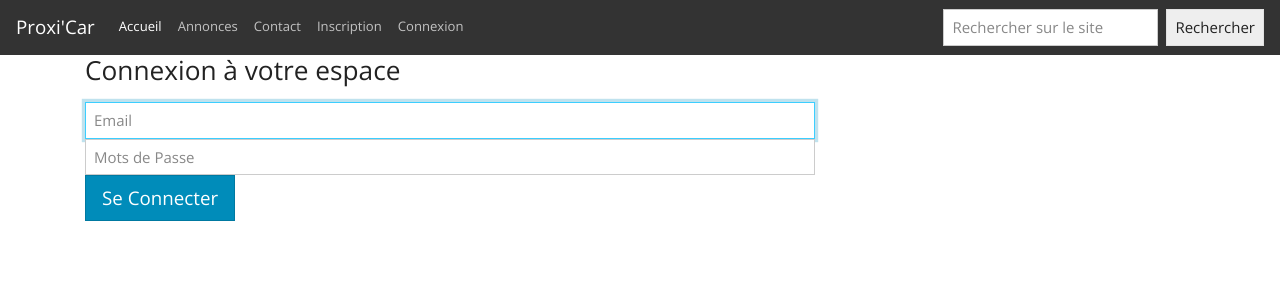
After one commit to florent11/proxicar, a Symfony app: template templates/security/login.html.twig in a window 1280 px wide. The commit adds this page. Shown: the top 300 px of the page. Run offline with Twig, Linux system fonts and the light colour scheme; the template is opened without the code that fills it, so the values that code supplies are empty; some libraries are stand-ins or nearby versions.

Commit message:
Création des templates 'base, 'home', login', 'annonces'

```diff
--- a/templates/base.html.twig
+++ b/templates/base.html.twig
@@ -2,11 +2,47 @@
 <html>
     <head>
         <meta charset="UTF-8">
+        <meta name="viewport" content="width=device-width, initial-scale=1.0">
+        <meta http-equiv="X-UA-Compatible" content="ie=edge">
+        <link rel="stylesheet" href="{{asset('css/bootstrap.min.css')}}">
         <title>{% block title %}Welcome!{% endblock %}</title>
         {% block stylesheets %}{% endblock %}
     </head>
     <body>
+        <nav class="navbar navbar-expand-lg navbar-dark bg-dark">
+            <a class="navbar-brand" href="{{ path('home') }}">Proxi'Car</a>
+            <button class="navbar-toggler" type="button" data-toggle="collapse" data-target="#navbarColor02" aria-controls="navbarColor02" aria-expanded="false" aria-label="Toggle navigation">
+                <span class="navbar-toggler-icon"></span>
+            </button>
+
+            <div class="collapse navbar-collapse" id="navbarColor02">
+                <ul class="navbar-nav mr-auto">
+                    <li class="nav-item active">
+                        <a class="nav-link" href="{{ path('home') }}">Accueil</a>
+                    </li>
+                    <li class="nav-item">
+                        <a class="nav-link" href="{{ path('annonces') }}">Annonces</a>
+                    </li>
+                    <li class="nav-item">
+                        <a class="nav-link" href="{{ path('contact') }}">Contact</a>
+                    </li>
+                    <li class="nav-item">
+                        <a class="nav-link" href="{{ path('app_register') }}">Inscription</a>
+                    </li>
+                    <li class="nav-item">
+                        <a class="nav-link" href="{{ path('app_login') }}">Connexion</a>
+                    </li>
+                </ul>
+                <form class="form-inline my-2 my-lg-0">
+                    <input class="form-control mr-sm-2" type="text" placeholder="Rechercher sur le site">
+                    <button class="btn btn-secondary my-2 my-sm-0" type="submit">Rechercher</button>
+                </form>
+            </div>
+        </nav>
         {% block body %}{% endblock %}
+        <script src="https://code.jquery.com/jquery-3.3.1.slim.min.js" integrity="sha384-q8i/X+965DzO0rT7abK41JStQIAqVgRVzpbzo5smXKp4YfRvH+8abtTE1Pi6jizo" crossorigin="anonymous"></script>
+        <script src="https://cdnjs.cloudflare.com/ajax/libs/popper.js/1.14.7/umd/popper.min.js" integrity="sha384-UO2eT0CpHqdSJQ6hJty5KVphtPhzWj9WO1clHTMGa3JDZwrnQq4sF86dIHNDz0W1" crossorigin="anonymous"></script>
+        <script src="https://stackpath.bootstrapcdn.com/bootstrap/4.3.1/js/bootstrap.min.js" integrity="sha384-JjSmVgyd0p3pXB1rRibZUAYoIIy6OrQ6VrjIEaFf/nJGzIxFDsf4x0xIM+B07jRM" crossorigin="anonymous"></script>
         {% block javascripts %}{% endblock %}
     </body>
 </html>
--- /dev/null
+++ b/templates/security/login.html.twig
@@ -0,0 +1,48 @@
+{% extends 'base.html.twig' %}
+
+{% block title %}Connexion - Proxi'Car{% endblock %}
+
+{% block body %}
+<div class="container">
+    <div class="row">
+        <div class="col-md-8">
+            <form method="post">
+                {% if error %}
+                    <div class="alert alert-danger">{{ error.messageKey|trans(error.messageData, 'security') }}</div>
+                {% endif %}
+
+                {% if app.user %}
+                    <div class="mb-3">
+                        You are logged in as {{ app.user.username }}, <a href="{{ path('app_logout') }}">Déconnexion</a>
+                    </div>
+                {% endif %}
+
+                <h1 class="h3 mb-3 font-weight-normal">Connexion à votre espace</h1>
+                <label for="inputEmail" class="sr-only">Email</label>
+                <input type="email" value="{{ last_username }}" name="email" id="inputEmail" class="form-control" placeholder="Email" required autofocus>
+                <label for="inputPassword" class="sr-only">Mots de Passe</label>
+                <input type="password" name="password" id="inputPassword" class="form-control" placeholder="Mots de Passe" required>
+
+                <input type="hidden" name="_csrf_token"
+                    value="{{ csrf_token('authenticate') }}"
+                >
+
+                {#
+                    Uncomment this section and add a remember_me option below your firewall to activate remember me functionality.
+                    See https://symfony.com/doc/current/security/remember_me.html
+
+                    <div class="checkbox mb-3">
+                        <label>
+                            <input type="checkbox" name="_remember_me"> Se souvenir de moi
+                        </label>
+                    </div>
+                #}
+
+                <button class="btn btn-lg btn-primary">
+                    Se Connecter
+                </button>
+            </form>
+        </div>
+    </div>
+</div>
+{% endblock %}
```
Also changed, not shown: templates/annonce/annonce_article.html.twig (added, +15 -0 lines), templates/annonce/index.html.twig (added, +18 -0 lines), templates/home/index.html.twig (added, +24 -0 lines).
